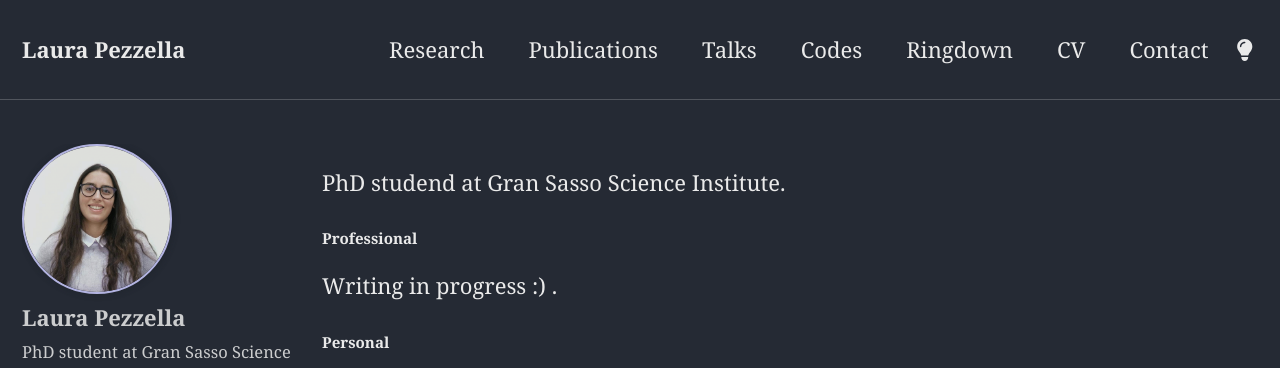
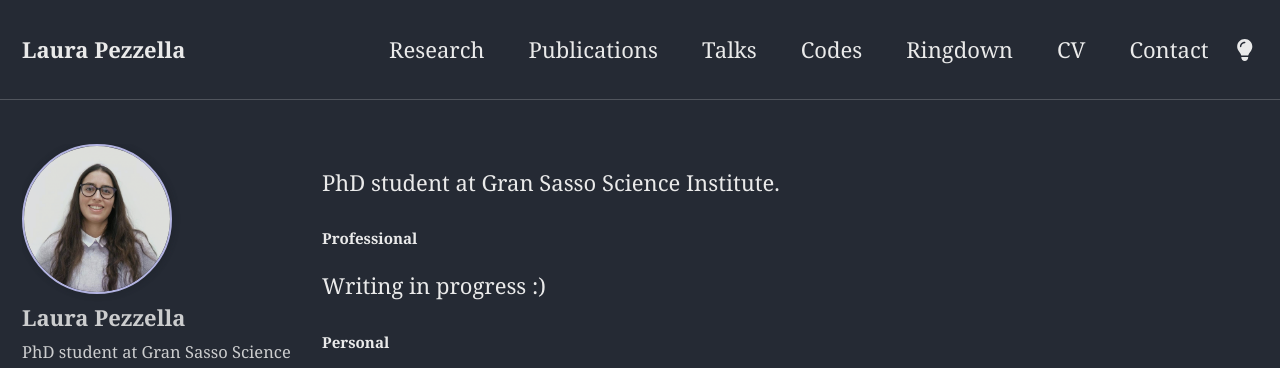
Before and after one commit to PezzLa/pezzla.github.io, a Jekyll site: the page built from _pages/about.md, in a window 1280 px wide. Shown: the top 368 px of the page. Built offline with Jekyll 4.4.1, drawn with Linux system fonts in a browser that asks for light colours; some web fonts are replaced.

Commit message:
nuovo tentativo

```diff
--- a/_pages/about.md
+++ b/_pages/about.md
@@ -9,11 +9,11 @@ redirect_from:
 classes: wide
 ---
 
-PhD studend at Gran Sasso Science Institute.
+PhD student at Gran Sasso Science Institute.
 
 ## Professional
 
-Writing in progress :) .
+Writing in progress :)
 
 ## Personal
 Writing in progress :)
--- a/_sass/minimal-mistakes/_page.scss
+++ b/_sass/minimal-mistakes/_page.scss
@@ -70,12 +70,13 @@
   h2 {
     padding-bottom: 0.5em;
     border-bottom: 1px solid $border-color;
+    font-size:  $type-size-5 /*1em*/;
   }
 
   p,
   li,
   dl {
-    font-size:  $type-size-5 /*1em*/;
+    font-size:  $type-size-6 /*1em*/;
   }
 
   /* paragraph indents */
@@ -87,6 +88,7 @@
       & + p {
         text-indent: $indent-var;
         margin-top: -($indent-var);
+        font-size: $type-size-6;
       }
     }
   }
@@ -111,7 +113,7 @@
   dd {
     margin-left: 1em;
     font-family: $georgia;
-    font-size: $type-size-7;
+    font-size: $type-size-6;
   }
 
   .small {
@@ -490,7 +492,7 @@
 
 .page__related-title {
   margin-bottom: 10px;
-  font-size: $type-size-7;
+  font-size: $type-size-5;
   text-transform: uppercase;
 }
 
--- a/assets/js/myarticles.js
+++ b/assets/js/myarticles.js
@@ -199,7 +199,7 @@ function makearXiv(feed)
 function makePrettyarXiv(feed)
 {
 	//First add the feed title inside of a div
-	var html = '<div id="arxivcontainer" style="width:250px; border:solid 2px #CCCCFF;font-family:sans-serif;font-size:10px; background-color:#' + arxiv_bg_color +';border-radius: 8px;">';
+	var html = '<div id="arxivcontainer" style="width:250px; border:solid 2px #CCCCFF;font-family:serif;font-size:12px; background-color:#' + arxiv_bg_color +';border-radius: 8px;">';
 	if (arxiv_includeTitle == 1) {
 		html += '<div id="feedtitle" style="font-size:14px; padding-top:5px; padding-bottom:5px; text-align:center;">';
 		//Title has an &apos; in it which won't display correctly on some browsers (IE being
@@ -223,9 +223,9 @@ function makePrettyarXiv(feed)
 	}
 	for (x=0; x<num_entries; x++) {
 		//First add the title-link element as a entrytitle div
-		html += '<div class="entry" style="style="font-size:12px;padding-left:6px;width:244px;background-color:#'+arxiv_entry_color+'">';
+		html += '<div class="entry" style="font-size:12px;padding-left:6px;width:244px;background-color:#'+arxiv_entry_color+'">';
 		//Title and authors
-		html += '<div class="entrytitle"><a style="color:#505E91;" href="' + feed.entries[x].id + '" target="_blank" rel="noopener">' + feed.entries[x].title + '</a></div>';
+		html += '<div class="entrytitle"><a style="font-size:12px;color:#505E91;" href="' + feed.entries[x].id + '" target="_blank" rel="noopener">' + feed.entries[x].title + '</a></div>';
 		// Add only up to 10 authors (et al. if more)
 		if ((feed.entries[x].authors.split(',').length) > 10) {
 			let authorsArray = feed.entries[x].authors.split(',');
```
